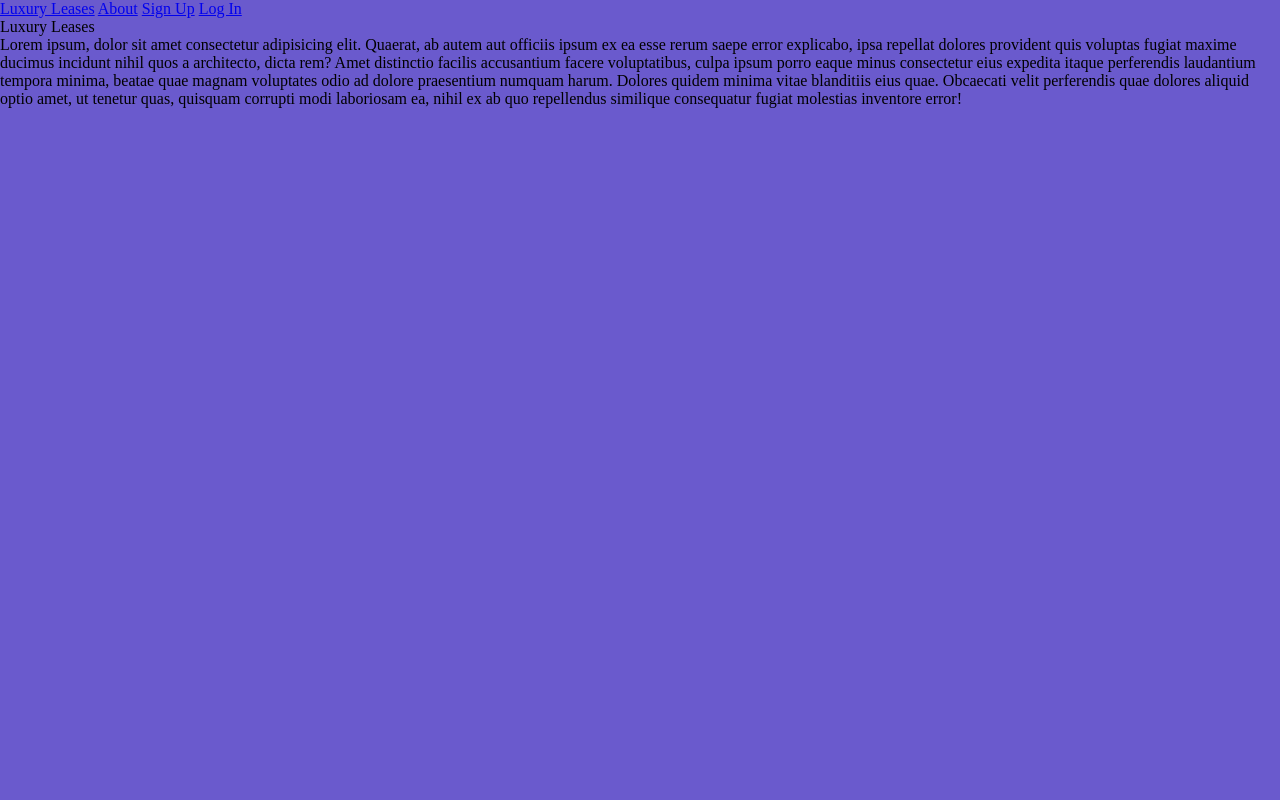
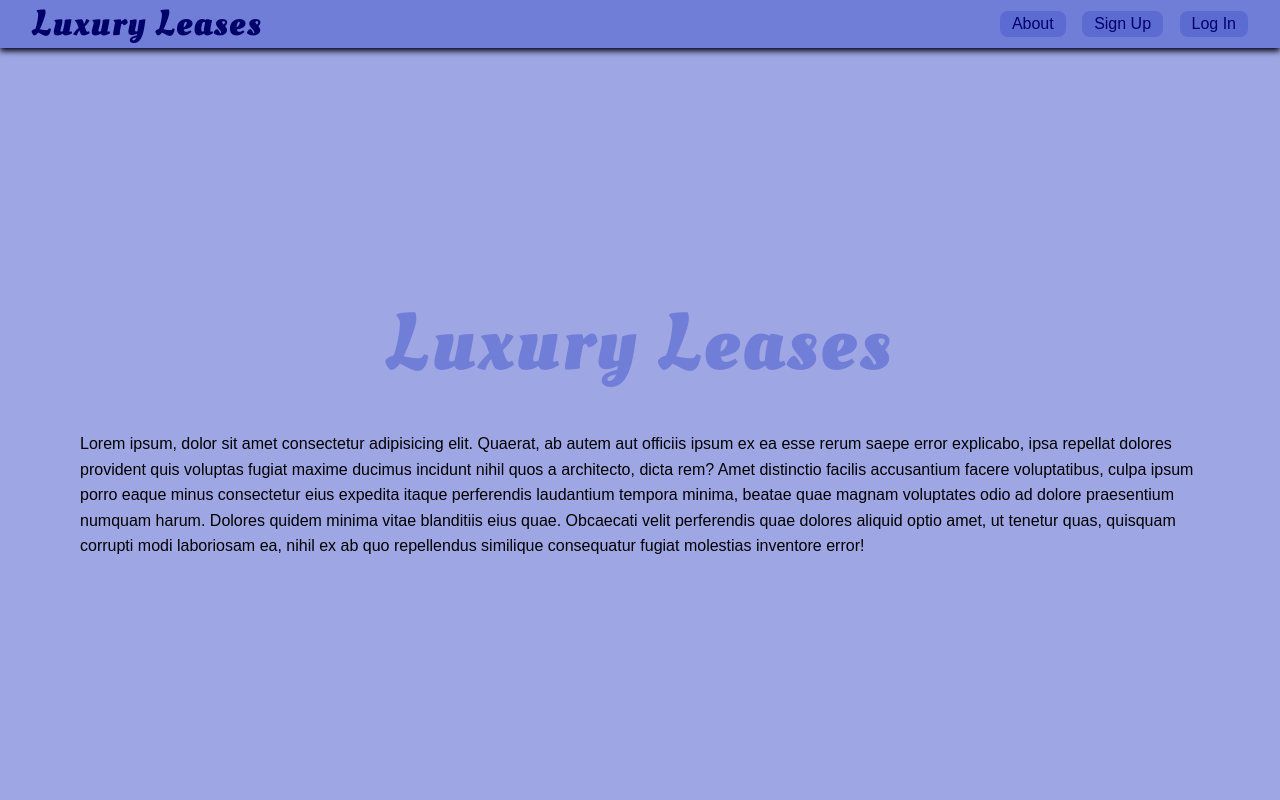
Before and after one commit to Peng2558/luxuryleases, a Django app: page / in a window 1280 px wide. Run offline with Django 5.2, Linux system fonts and the light colour scheme.

Commit message:
initial style render of home page

```diff
--- a/main_app/static/css/style.css
+++ b/main_app/static/css/style.css
@@ -1,5 +1,11 @@
 :root {
-  --base-col: #6a5acd;
+  /*===== COLORS =====*/
+  --base-col: #4a5acd88;
+  --nav-link-col: #00006b;
+  --nav-link-hover-bgcol: #ccf;
+
+  /*===== RULES =====*/
+  --transition: 0.15s ease-in-out;
 }
 
 
@@ -7,9 +13,85 @@
 
 * {
   box-sizing: border-box;
+  cursor: default;
   margin: 0;
 }
 
 body {
   background-color: var(--base-col);
+  font-family: sans-serif;
+  height: 100vh;
 }
+
+main {
+  height: calc(100vh - 6vmin);
+  padding: 0 10vmin;
+}
+
+
+/*===== NAV =====*/
+
+nav {
+  align-items: center;
+  background-color: var(--base-col);
+  box-shadow: 0 0.35vmin 0.75vmin #001;
+  display: flex;
+  height: 6vmin;
+  justify-content: space-between;
+  padding: 0 4vmin;
+}
+
+nav > #logo {
+  color: var(--nav-link-col);
+  cursor: pointer;
+  font-family: 'Oleo Script';
+  font-size: 4.5vmin;
+  font-weight: bold;
+  letter-spacing: 0.2vmin;
+  text-decoration: none;
+  transition: var(--transition);
+}
+
+nav > #logo:hover {
+  color: var(--nav-link-hover-bgcol);
+}
+
+nav #nav-links > .nav-link {
+  background-color: var(--base-col);
+  border-radius: 1vmin;
+  color: var(--nav-link-col);
+  cursor: pointer;
+  display: inline-block;
+  font-size: 2vmin;
+  margin-left: 1.5vmin;
+  padding: 0.5vmin 1.5vmin;
+  text-decoration: none;
+  transition: var(--transition);
+}
+
+nav #nav-links > .nav-link:hover {
+  background-color: var(--nav-link-hover-bgcol);
+}
+
+
+/*===== HOME =====*/
+
+#home {
+  align-items: center;
+  display: flex;
+  flex-direction: column;
+  justify-content: center;
+}
+
+#home > #home-logo {
+  color: var(--base-col);
+  font-family: 'Oleo Script';
+  font-size: 10vmin;
+  letter-spacing: 0.4vmin;
+  margin-bottom: 4vmin;
+}
+
+#home > #home-content {
+  font-size: 2vmin;
+  line-height: 1.6;
+}
--- a/main_app/templates/base.html
+++ b/main_app/templates/base.html
@@ -7,23 +7,31 @@
   <meta charset='UTF-8'/>
   <meta name='viewport' content='width=device-width, initial-scale=1.0'/>
   <title>Luxury Leases</title>
+
+  <!-- Google Fonts -->
+  <link rel="preconnect" href="https://fonts.googleapis.com">
+  <link rel="preconnect" href="https://fonts.gstatic.com" crossorigin>
+  <link href="https://fonts.googleapis.com/css2?family=Oleo+Script:wght@700&display=swap" rel="stylesheet">
+
   <link rel='stylesheet' href='{% static "css/style.css" %}'/>
 </head>
 
 <body>
   <nav>
-    <a href='{% url "home" %}'>Luxury Leases</a>
-    <a href='{% url "about" %}'>About</a>
+    <a id='logo' href='{% url "home" %}'>Luxury Leases</a>
+
+    <div id='nav-links'>
+      <a class='nav-link' href='{% url "about" %}'>About</a>
 
       {% if user.is_authenticated %}
-      <a href='{% url "users_detail" user.id %}'>Your Profile</a>
-      <a href='{% url "cars_index" %}'>Our Cars</a>
+        <a class='nav-link' href='{% url "users_detail" user.id %}'>Your Profile</a>
+        <a class='nav-link' href='{% url "cars_index" %}'>Our Cars</a>
 
         {% if request.session.selected_store %}
-        <a href='{% url "stores_index" %}'>{{ request.session.selected_store }}</a>
-        <a href='{% url "rentals_new" %}'>Rent a Car</a>
+          <a class='nav-link' href='{% url "stores_index" %}'>{{ request.session.selected_store }}</a>
+          <a class='nav-link' href='{% url "rentals_new" %}'>Rent a Car</a>
         {% else %}
-        <a href='{% url "stores_index" %}'>Choose a Store</a>
+          <a class='nav-link' href='{% url "stores_index" %}'>Choose a Store</a>
         {% endif %}
 
         <form action='{% url "logout" %}' method='POST'>
@@ -32,10 +40,10 @@
         </form>
 
       {% else %}
-      <a href='{% url "signup" %}'>Sign Up</a>
-      <a href='{% url "login" %}'>Log In</a>
+        <a class='nav-link' href='{% url "signup" %}'>Sign Up</a>
+        <a class='nav-link' href='{% url "login" %}'>Log In</a>
       {% endif %}
-    </ul>
+    </div>
   </nav>
 
   {% block content %}{% endblock %}
--- a/main_app/templates/home.html
+++ b/main_app/templates/home.html
@@ -1,11 +1,9 @@
 {% extends 'base.html' %}
 
 {% block content %}
-  <div>
-    <p>Luxury Leases</p>
-  </div>
+  <main id='home'>
+    <p id='home-logo'>Luxury Leases</p>
 
-  <div>
-    <p>Lorem ipsum, dolor sit amet consectetur adipisicing elit. Quaerat, ab autem aut officiis ipsum ex ea esse rerum saepe error explicabo, ipsa repellat dolores provident quis voluptas fugiat maxime ducimus incidunt nihil quos a architecto, dicta rem? Amet distinctio facilis accusantium facere voluptatibus, culpa ipsum porro eaque minus consectetur eius expedita itaque perferendis laudantium tempora minima, beatae quae magnam voluptates odio ad dolore praesentium numquam harum. Dolores quidem minima vitae blanditiis eius quae. Obcaecati velit perferendis quae dolores aliquid optio amet, ut tenetur quas, quisquam corrupti modi laboriosam ea, nihil ex ab quo repellendus similique consequatur fugiat molestias inventore error!</p>
-  </div>
+    <p id='home-content'>Lorem ipsum, dolor sit amet consectetur adipisicing elit. Quaerat, ab autem aut officiis ipsum ex ea esse rerum saepe error explicabo, ipsa repellat dolores provident quis voluptas fugiat maxime ducimus incidunt nihil quos a architecto, dicta rem? Amet distinctio facilis accusantium facere voluptatibus, culpa ipsum porro eaque minus consectetur eius expedita itaque perferendis laudantium tempora minima, beatae quae magnam voluptates odio ad dolore praesentium numquam harum. Dolores quidem minima vitae blanditiis eius quae. Obcaecati velit perferendis quae dolores aliquid optio amet, ut tenetur quas, quisquam corrupti modi laboriosam ea, nihil ex ab quo repellendus similique consequatur fugiat molestias inventore error!</p>
+  </main>
 {% endblock %}
```
Lines whose indentation alone changed are shown as unchanged.
